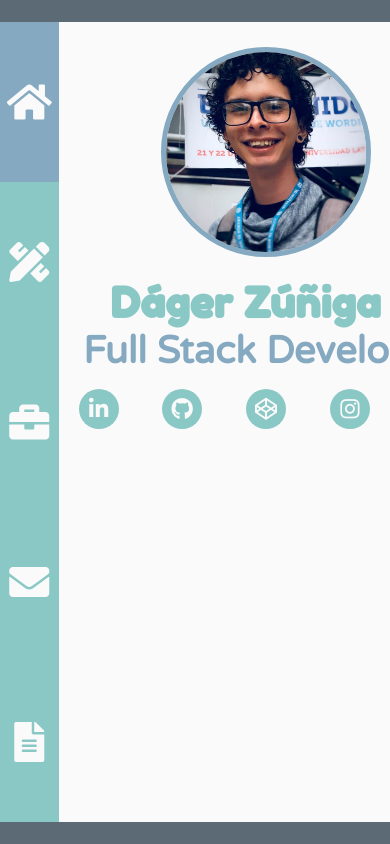
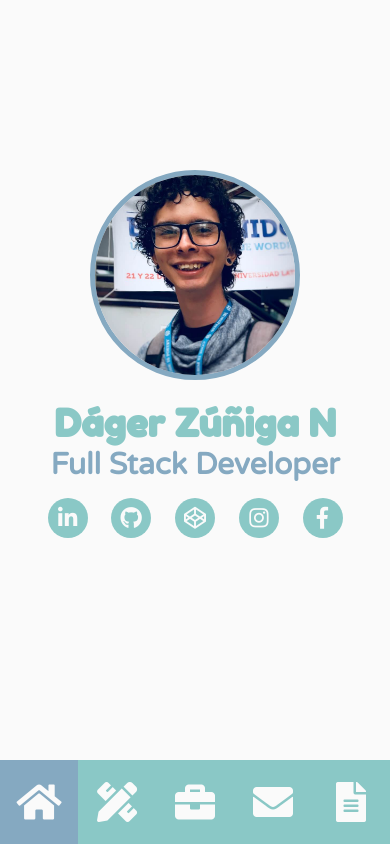
Before and after one commit to dagerzuga/dagerzuga.github.io, a website: page index.html in a window 390 px wide. Drawn offline with Linux system fonts and the light colour scheme.

Commit message:
mobile done

```diff
--- a/assets/sass/_layout.scss
+++ /dev/null
@@ -1,52 +0,0 @@
-body{
-    height: 100vh;
-    background: $special-color;
-    display: flex;
-    justify-content: center;
-    align-items: center;
-}
-
-.container{
-    width: 75vw;
-    max-width: 1200px;
-    height: 90vh;
-    max-height: 800px;
-    border-radius: 10px;
-    display: flex;
-    overflow: hidden;
-}
-
-.menu{
-    width: 15%;
-    height: 100%;
-}
-
-.menu-list{
-    display: flex;
-    flex-direction: column;
-    height: 100%;
-}
-
-.menu-item{
-    flex: 1;
-    display: flex;
-    justify-content: center;
-    align-items: center;
-    background: $primary-color;
-    &:hover{
-    background: $ternary-color;
-        .menu-icon{
-            transform: scale(1.2);
-        }
-    }
-}
-
-.menu-icon{
-    font-size: 40px;
-    color: $secondary-color;
-    transition: .2s;
-}
-
-.menu-item--selected{
-    background: $ternary-color;
-}
--- /dev/null
+++ b/assets/sass/base/_layout.scss
@@ -0,0 +1,17 @@
+body{
+    height: 100vh;
+    background: $special-color;
+    display: flex;
+    justify-content: center;
+    align-items: center;
+}
+
+.container{
+    width: 75vw;
+    max-width: 1200px;
+    height: 90vh;
+    max-height: 800px;
+    border-radius: 10px;
+    display: flex;
+    overflow: hidden;
+}
--- a/assets/sass/_sections.scss
+++ b/assets/sass/base/_sections.scss
@@ -56,35 +56,3 @@
 .section--hidden{
     opacity: 0;
 }
-
-.social-networks{
-    display: flex;
-    width: 375px;
-    margin-top: 15px;
-    justify-content: space-between;
-}
-
-.social-network-list{
-    font-size: 22px;
-}
-
-.social-network__link{
-    display: inline-flex;
-    color: $secondary-color;
-    background: $primary-color;
-    justify-content: center;
-    align-items: center;
-    width: 40px;
-    height: 40px;
-    border-radius: 50%;
-    &:hover{
-        background: $ternary-color;
-        .social-network__icon{
-            transform: scale(1.2);
-        }
-    }
-}
-
-.social-network__icon{
-    transition: .2s;
-}
--- /dev/null
+++ b/assets/sass/components/_menu.scss
@@ -0,0 +1,98 @@
+.menu{
+    width: 15%;
+    height: 100%;
+}
+
+.menu-list{
+    display: flex;
+    flex-direction: column;
+    height: 100%;
+}
+
+.menu-item{
+    flex: 1;
+    display: flex;
+    justify-content: center;
+    align-items: center;
+    background: $primary-color;
+    &:hover{
+    background: $ternary-color;
+        .menu-icon{
+            transform: scale(1.2);
+        }
+    }
+}
+
+.menu-icon{
+    font-size: 40px;
+    color: $secondary-color;
+    transition: .2s;
+}
+
+.menu-item--selected{
+    background: $ternary-color;
+}
+
+@include change-on(medium){
+    .container{
+        display: flex;
+        flex-direction: column-reverse;
+    }
+    .content{
+        top: 0;
+        width: 100%;
+        height: 90vh;
+        overflow: hidden;
+        position: absolute;
+    }
+    .menu{
+        width: 100%;
+        height: 10vh;
+        position: fixed;
+        bottom: 0;
+        z-index: 100;
+    }
+
+    .menu-list{
+        display: flex;
+        flex-direction: row;
+    }
+
+    .home, .skills, .contact{
+        padding-bottom: 40%;
+    }
+
+    .subtitle{
+        font-size: 30px;
+    }
+
+    .subtitle-section{
+        font-size: 34px;
+    }
+
+    .cards_item{
+        &:last-child{
+            padding-bottom: 100px;
+        }
+    }
+
+    .contact-elements{
+        margin-top: 35px;
+        // height: 70%;
+        flex-direction: column;
+    }
+
+
+    .contact-element{
+        width: 150px;
+        height: 150px;
+        &:hover{
+            background: $secondary-color;
+            color: $ternary-color;
+        }
+        &:last-child{
+            margin-top: 35px;
+        }
+    }
+
+}
--- a/assets/sass/_responsive.scss
+++ b/assets/sass/helpers/_responsive.scss
@@ -1,5 +1,5 @@
 $breakpoints: (
-    small: 0,
+    small: 290px,
     medium: 420px,
     large: 770px,
     xlarge: 1100px,
@@ -39,10 +39,51 @@
         height: 100vh;
     }
 
+    .home{
+        padding-bottom: 50px;
+    }
+
+
+
 }
+
+// @include change-on(medium){
+//     .skills{
+//         background: orange;
+//     }
+// }
 
 @include change-on(580px){
     .cards_item {
         width: 100%;
     }
+
+    .skill__icon{
+        font-size: 50px;
+        margin-right: 10px;
+        margin-left: 10px;
+    }
 }
+
+@include change-on(medium){
+    .section{
+        padding: 20px;
+    }
+    .title{
+        font-size: 38px;
+    }
+    .subtitle{
+        font-size: 30px;
+    }
+
+    .skill__icon{
+        font-size: 50px;
+    }
+
+    .social-networks{
+        // display: flex;
+        width: 295px;
+        // margin-top: 15px;
+        // justify-content: space-between;
+    }
+}
--- /dev/null
+++ b/assets/sass/sections/_home.scss
@@ -0,0 +1,36 @@
+.home{
+    display: flex;
+    justify-content: center;
+}
+
+.social-networks{
+    display: flex;
+    width: 375px;
+    margin-top: 15px;
+    justify-content: space-between;
+}
+
+.social-network-list{
+    font-size: 22px;
+}
+
+.social-network__link{
+    display: inline-flex;
+    color: $secondary-color;
+    background: $primary-color;
+    justify-content: center;
+    align-items: center;
+    width: 40px;
+    height: 40px;
+    border-radius: 50%;
+    &:hover{
+        background: $ternary-color;
+        .social-network__icon{
+            transform: scale(1.2);
+        }
+    }
+}
+
+.social-network__icon{
+    transition: .2s;
+}
--- a/assets/sass/style.scss
+++ b/assets/sass/style.scss
@@ -1,11 +1,12 @@
 // helpers
-@import './reset';
-@import './variables';
-@import './mixins';
-@import './layout';
-@import './sections';
-@import './skills';
-@import './contact';
-@import './projects';
-@import './responsive';
-@import './scrollbar';
+@import './base/reset';
+@import './helpers/variables';
+@import './base/layout';
+@import './base/sections';
+@import './sections/skills';
+@import './sections/contact';
+@import './sections/home';
+@import './sections/projects';
+@import './helpers/responsive';
+@import './components/scrollbar';
+@import './components/menu';
```
Also changed, not shown: assets/css/style.css, assets/sass/_mixins.scss (deleted), assets/sass/base/_reset.scss (renamed from assets/sass/_reset.scss), assets/sass/components/_scrollbar.scss (renamed from assets/sass/_scrollbar.scss), assets/sass/helpers/_variables.scss (renamed from assets/sass/_variables.scss), assets/sass/sections/_contact.scss (renamed from assets/sass/_contact.scss), assets/sass/sections/_projects.scss (renamed from assets/sass/_projects.scss), assets/sass/sections/_skills.scss (renamed from assets/sass/_skills.scss).
